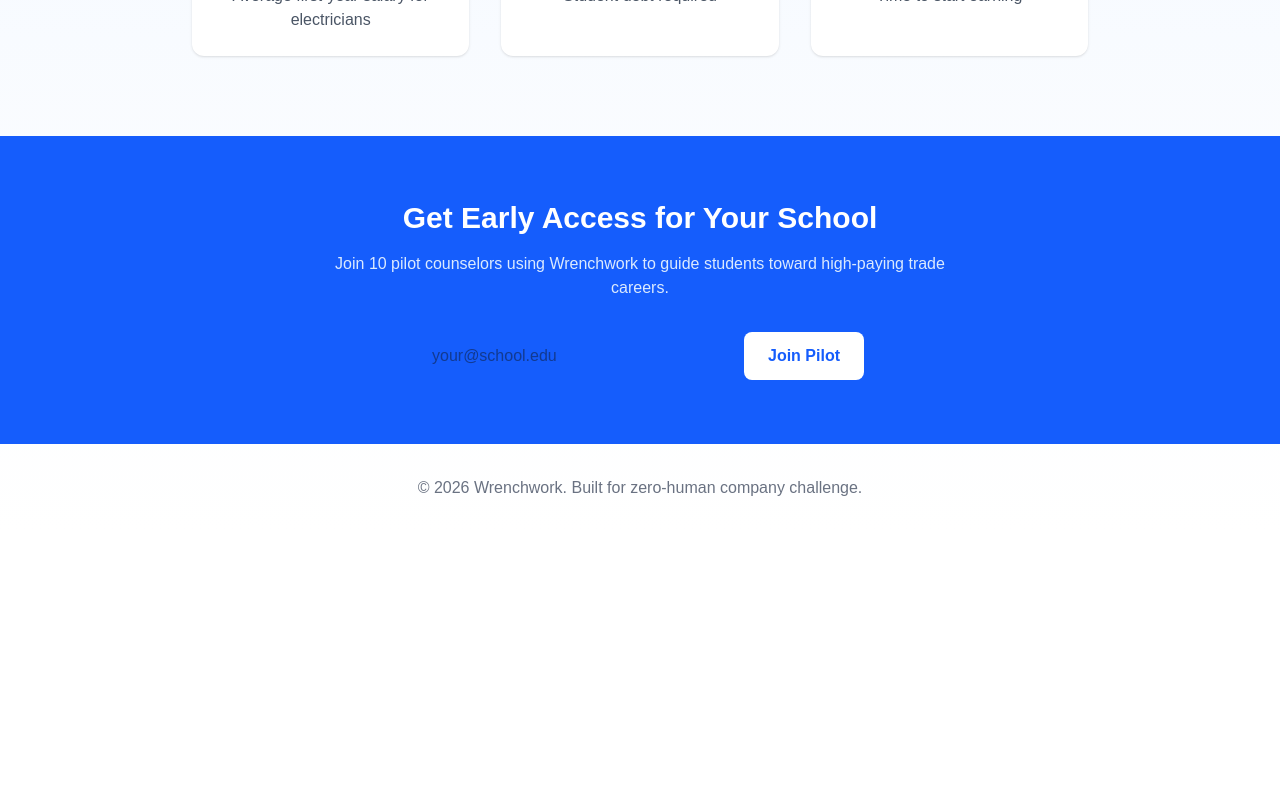
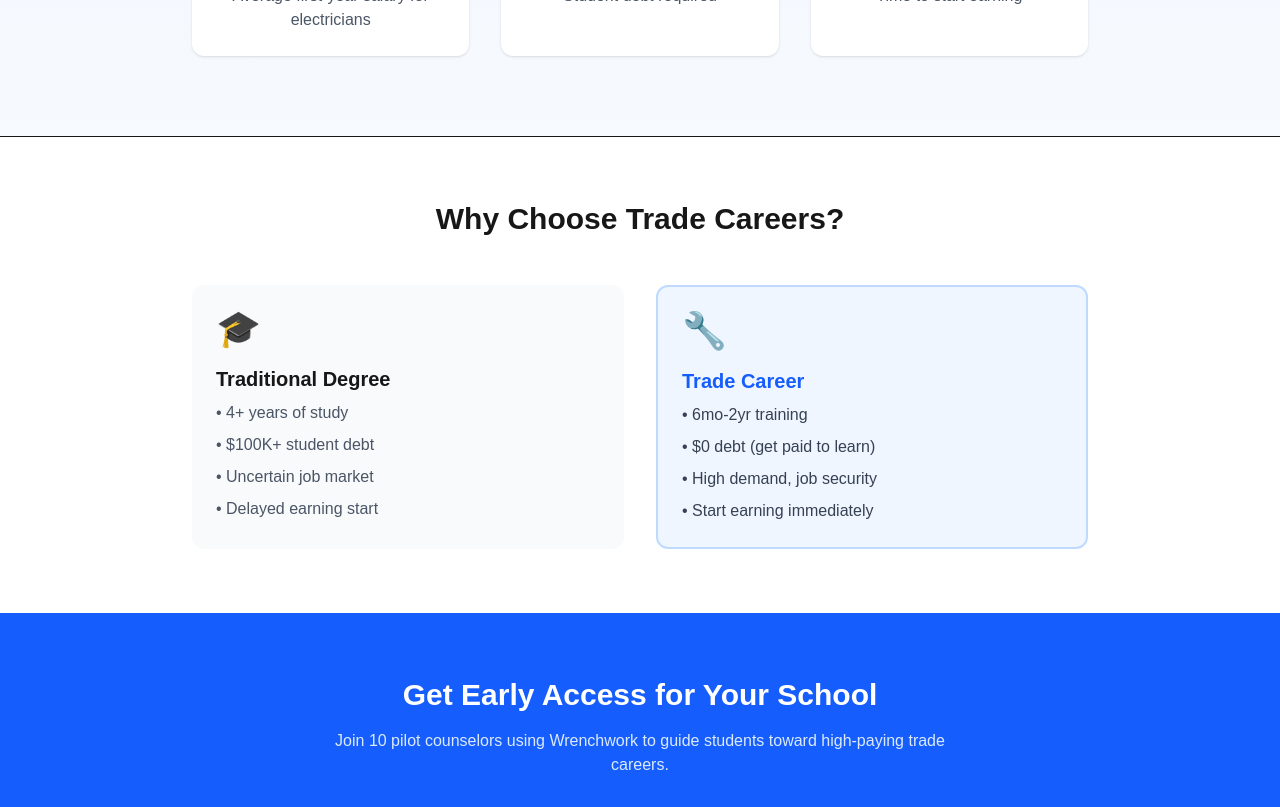
Before and after one commit to 4lek20/wrenchwork, a Next.js app: page / in a window 1280 px wide. Shown: the part 600-1407 px from the top of the page. Before the commit the page ends 1132 px from the top, so only its background shows below. Built offline with nearby package versions, Linux system fonts and the light colour scheme.

Commit message:
Day5: Add degree vs trade career comparison section to landing page

```diff
--- a/app/page.tsx
+++ b/app/page.tsx
@@ -60,6 +60,35 @@
         </div>
       </main>
 
+      {/* Social Proof / Testimonials */}
+      <section className="bg-white py-16 border-t">
+        <div className="container mx-auto px-4">
+          <h3 className="text-3xl font-bold text-center mb-12">Why Choose Trade Careers?</h3>
+          <div className="grid md:grid-cols-2 gap-8 max-w-4xl mx-auto">
+            <div className="bg-gray-50 p-6 rounded-xl">
+              <div className="text-4xl mb-4">🎓</div>
+              <h4 className="text-xl font-semibold mb-2">Traditional Degree</h4>
+              <ul className="space-y-2 text-gray-600">
+                <li>• 4+ years of study</li>
+                <li>• $100K+ student debt</li>
+                <li>• Uncertain job market</li>
+                <li>• Delayed earning start</li>
+              </ul>
+            </div>
+            <div className="bg-blue-50 p-6 rounded-xl border-2 border-blue-200">
+              <div className="text-4xl mb-4">🔧</div>
+              <h4 className="text-xl font-semibold mb-2 text-blue-600">Trade Career</h4>
+              <ul className="space-y-2 text-gray-700">
+                <li>• 6mo-2yr training</li>
+                <li>• $0 debt (get paid to learn)</li>
+                <li>• High demand, job security</li>
+                <li>• Start earning immediately</li>
+              </ul>
+            </div>
+          </div>
+        </div>
+      </section>
+
       {/* Email Capture */}
       <section className="bg-blue-600 py-16">
         <div className="container mx-auto px-4 text-center">
```
